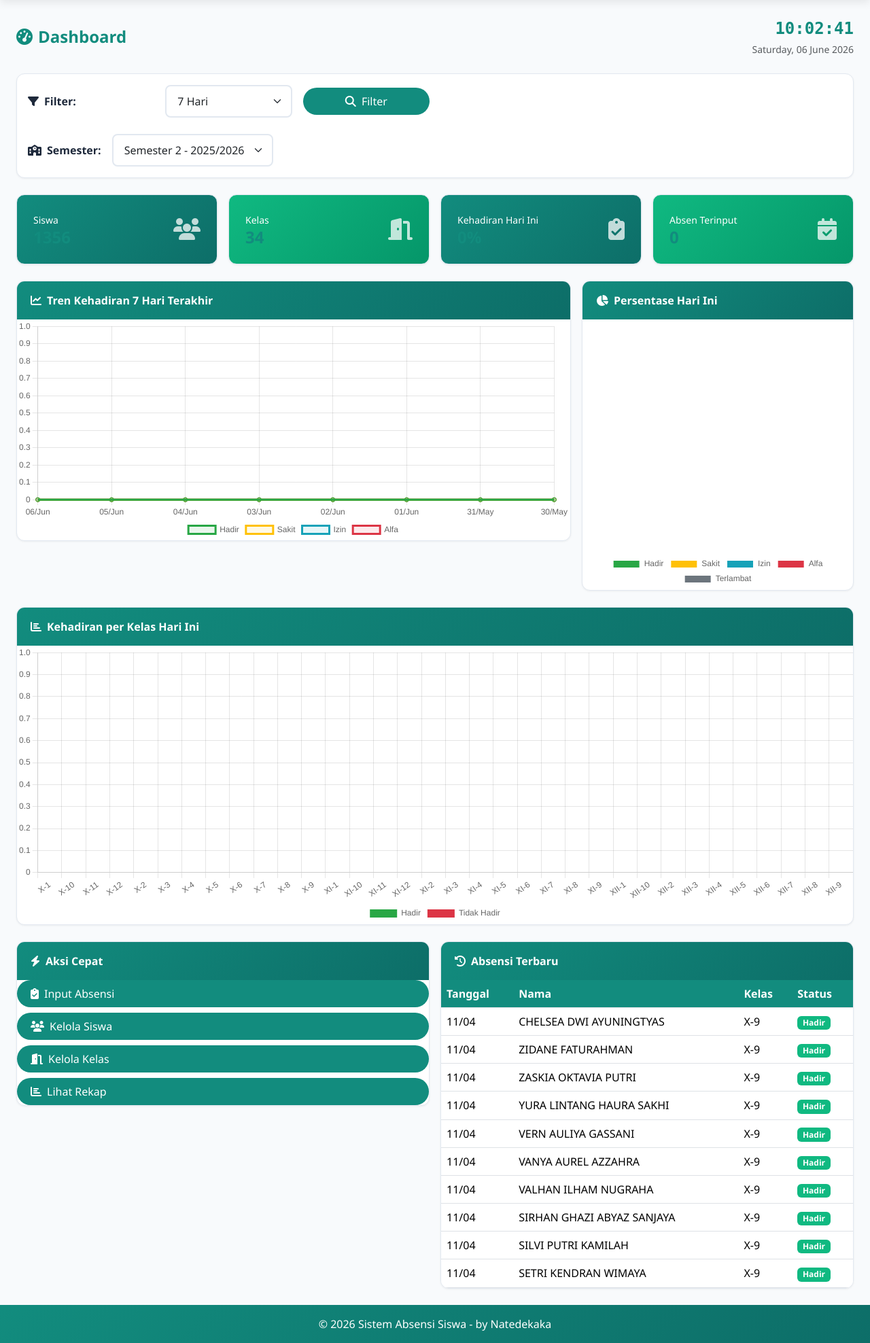
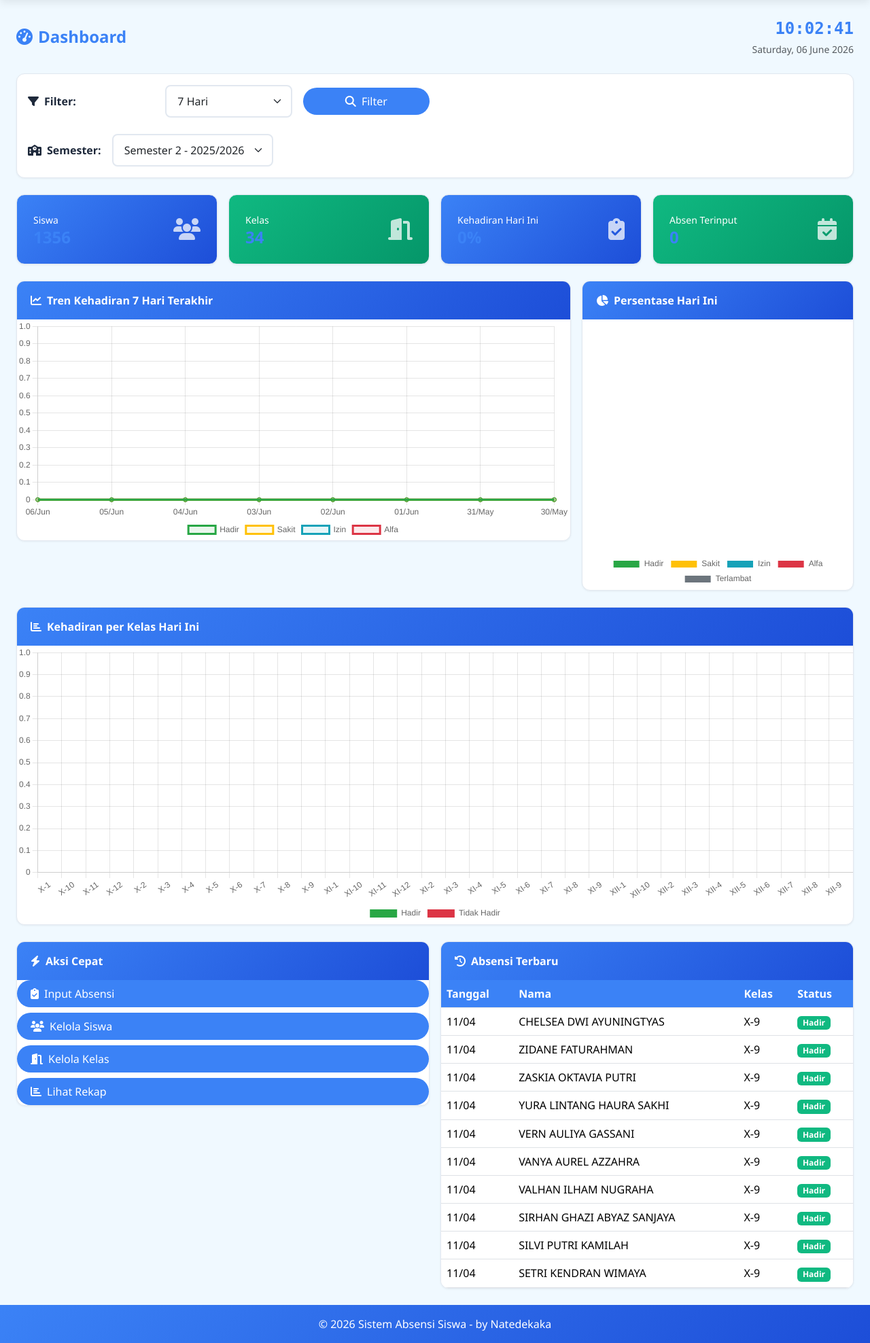
Before and after one commit to natedekaka/absensi-siswa, a PHP site: page /dashboard/ in a window 1280 px wide. Shown: the part 104-2080 px from the top of the page at 68% size. Run offline with PHP 8.4, Linux system fonts and the light colour scheme; a user stored in the database is signed in; data comes from the database, SQL or seed files in the repository; data that the repository does not hold is empty.

Commit message:
feat: Ubah tema jadi biru muda (blue)

```diff
--- a/assets/css/color-override.css
+++ b/assets/css/color-override.css
@@ -3,10 +3,10 @@
    ========================================================================== */
 
 :root {
-    /* PRIMARY - Warna Utama (Teal) */
-    --primary: #128C7E;
-    --primary-dark: #0D6E68;
-    --primary-light: #25D366;
+    /* PRIMARY - Warna Utama (Light Blue) */
+    --primary: #3B82F6;
+    --primary-dark: #1D4ED8;
+    --primary-light: #60A5FA;
 
     /* STATUS COLORS */
     --success: #10B981;
@@ -19,7 +19,7 @@
     --info-light: #DBEAFE;
 
     /* NEUTRAL */
-    --bg-body: #F8FAFC;
+    --bg-body: #F0F9FF;
     --surface: #FFFFFF;
     --border: #E2E8F0;
     --text: #1E293B;
@@ -41,6 +41,13 @@
 }
 
 /* HAPUSKAN WARNA INLINE - Override semua inline styles */
+
+/* Replace old teal colors with blue */
+[style*="#128C7E"], [style*="#128c7e"] { background: var(--primary) !important; }
+[style*="#0d6e68"] { background: var(--primary-dark) !important; }
+[style*="#25D366"] { background: var(--success) !important; }
+[style*="#1ebe57"] { background: var(--success) !important; }
+[style*="#0d6e67"] { background: var(--primary-dark) !important; }
 
 /* Background overrides */
 [style*="background:"], [style*="background:"] {
@@ -254,22 +261,16 @@ h1, h2, h3 {
 [style*="color: #25D366"],
 [style*="color: var(--wa-dark)"],
 [style*="color: var(--wa-green)"] {
-    color: var(--primary) !important;
+color: var(--primary) !important;
 }
-
-/* Header backgrounds untuk cards */
-.card > .card-header,
-.card-header,
-[class*="card-header"] {
-    background: var(--gradient-primary) !important;
-    color: #fff !important;
-}
-
-/* Specific header styling di inline styles */
 [style*="color: #6366f1"] { color: var(--primary) !important; }
 [style*="color: #10b981"] { color: var(--success) !important; }
 [style*="color: #f59e0b"] { color: var(--warning) !important; }
 [style*="color: #ef4444"] { color: var(--danger) !important; }
+[style*="color: #128C7E"] { color: var(--primary) !important; }
+[style*="color:#128C7E"] { color: var(--primary) !important; }
+[style*="color: #25D366"] { color: var(--primary) !important; }
+[style*="color:#25D366"] { color: var(--primary) !important; }
 
 /* Avatar colors */
 .avatar-mini.avatar-laki {
--- a/assets/css/style.css
+++ b/assets/css/style.css
@@ -1,9 +1,11 @@
 :root {
-    --primary: #128C7E;
-    --primary-dark: #0d6e68;
-    --primary-light: #25D366;
+    /* PRIMARY - Warna Utama (Light Blue) */
+    --primary: #3B82F6;
+    --primary-dark: #1D4ED8;
+    --primary-light: #60A5FA;
+
     --secondary: #64748b;
-    --bg: #f8fafc;
+    --bg: #f0f9ff;
     --surface: #ffffff;
     --text: #1e293b;
     --text-muted: #64748b;
@@ -92,7 +94,7 @@ h3 { font-size: 1.25rem; }
     background: var(--primary);
     border: none;
 }
-.btn-primary:hover { background: var(--primary-dark); transform: translateY(-1px); }
+.btn-primary:hover { background: var(--primary-dark); transform: translateY(-1px); color: #fff !important; }
 .btn-success {
     background: var(--success);
     border: none;
```
